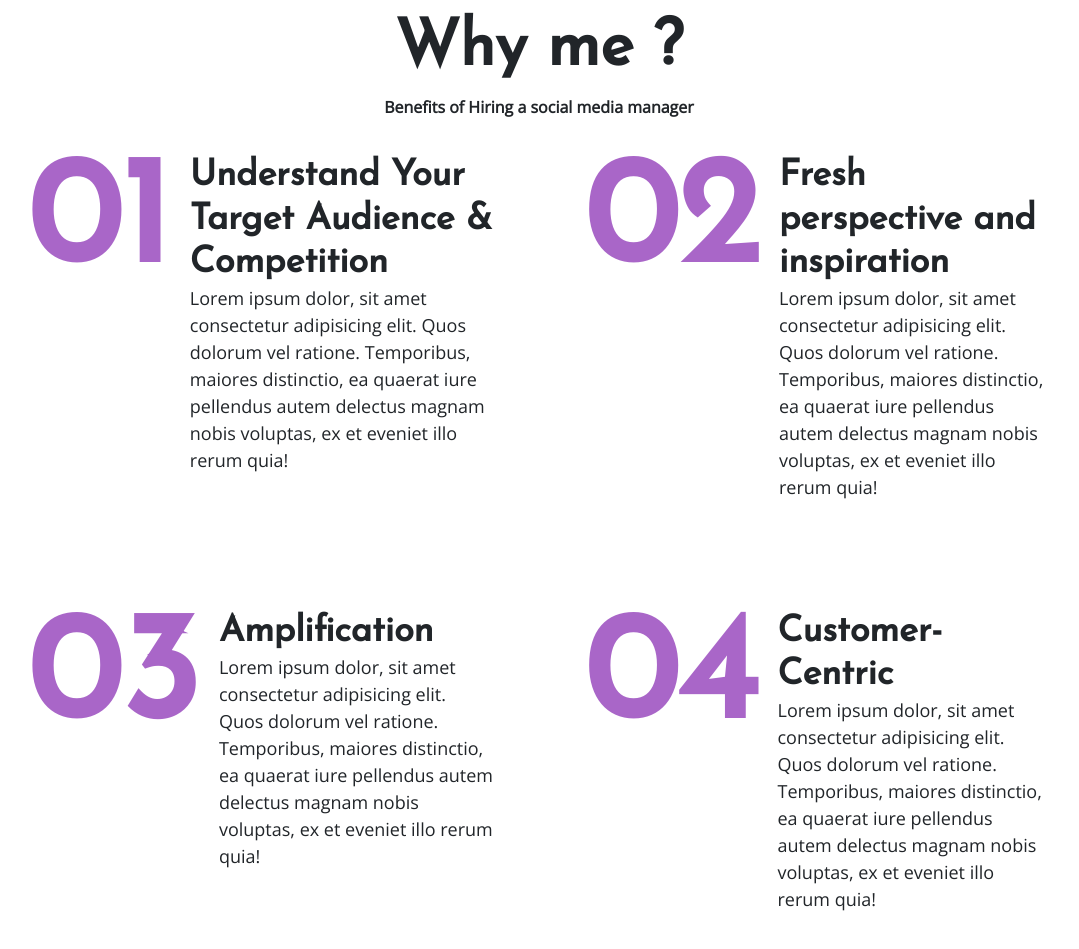
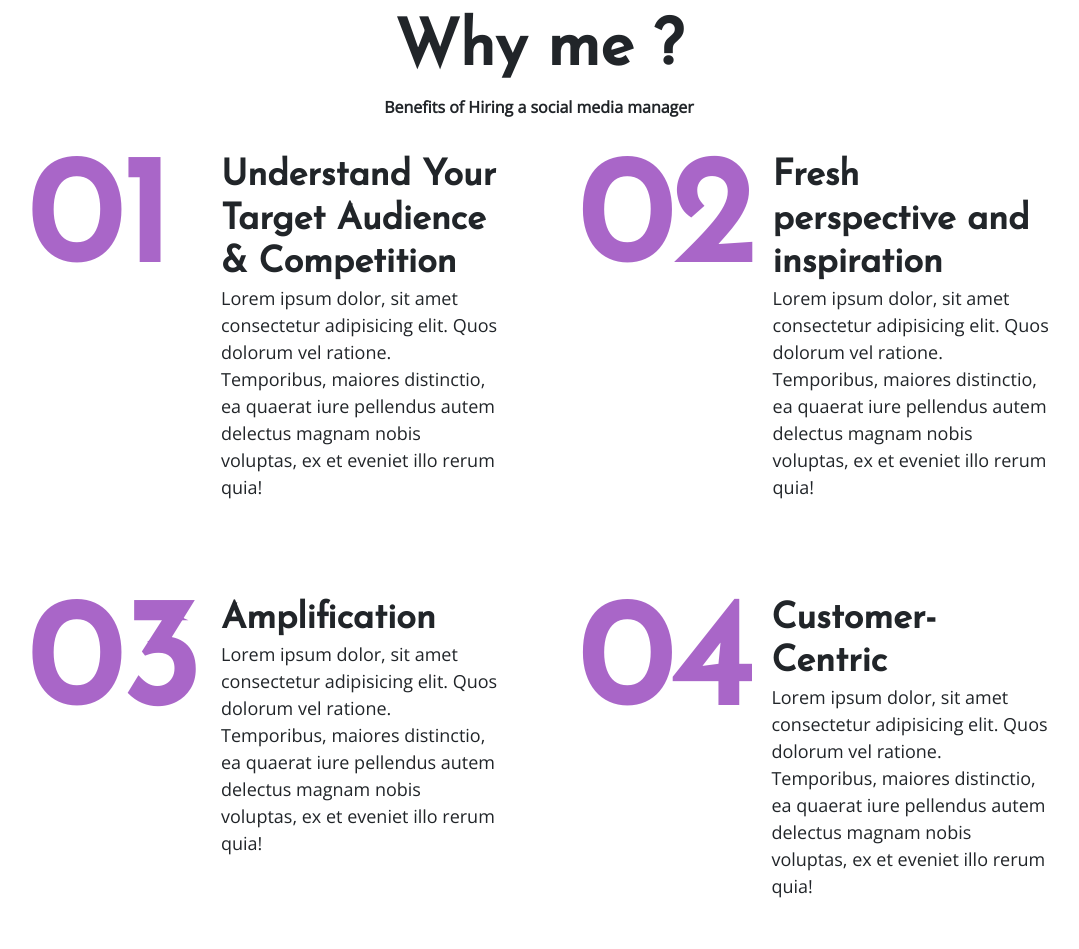
Before and after one commit to Sam-kayode/SMP, a Nuxt app: page / in a window 1280 px wide. Shown: the part 2180-3129 px from the top of the page, without its empty margins (101-1180 px from the left). Built offline with nearby package versions, Linux system fonts and the light colour scheme.

Commit message:
add benefit styling

```diff
--- a/pages/index.vue
+++ b/pages/index.vue
@@ -440,8 +440,10 @@ export default {
     display: grid;
     grid-template-columns: 1fr 1fr;
     grid-template-rows: 1fr 1fr 1fr;
-    gap: 7vw;
-
+    gap: 6vw;
+    @include bg-tablet {
+      display: block;
+    }
     @include mobile {
       display: block;
     }
@@ -450,6 +452,9 @@ export default {
       display: flex;
       align-items: top;
 
+      @include bg-tablet {
+        margin-bottom: 40px;
+      }
       @include mobile {
         margin-bottom: 50px;
       }
@@ -463,9 +468,11 @@ export default {
         color: #a966c8;
         display: flex;
         align-items: top;
+        min-width: 194px;
 
         @include mobile {
           font-size: 90px;
+          min-width: 0;
         }
       }
 
```
